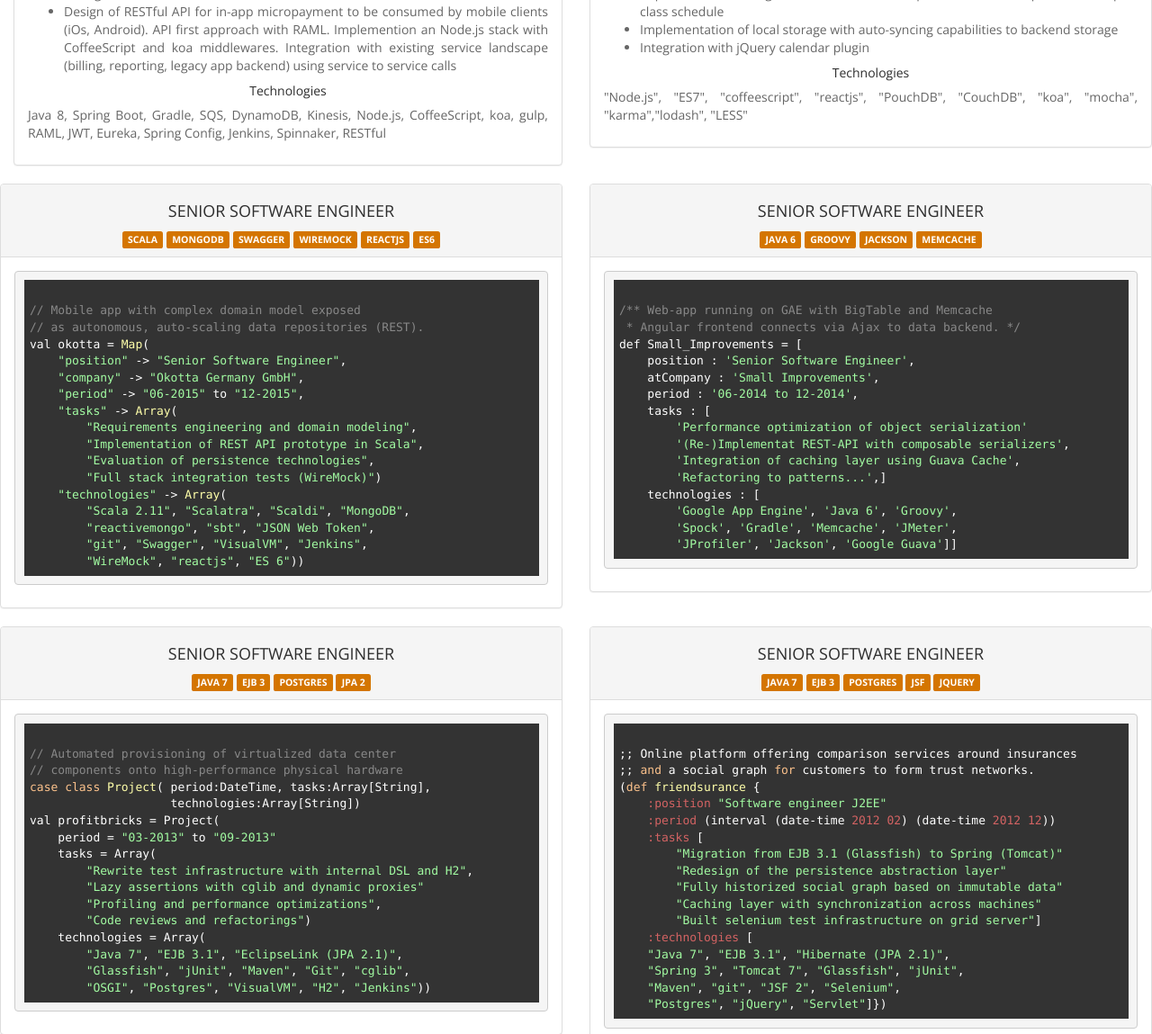
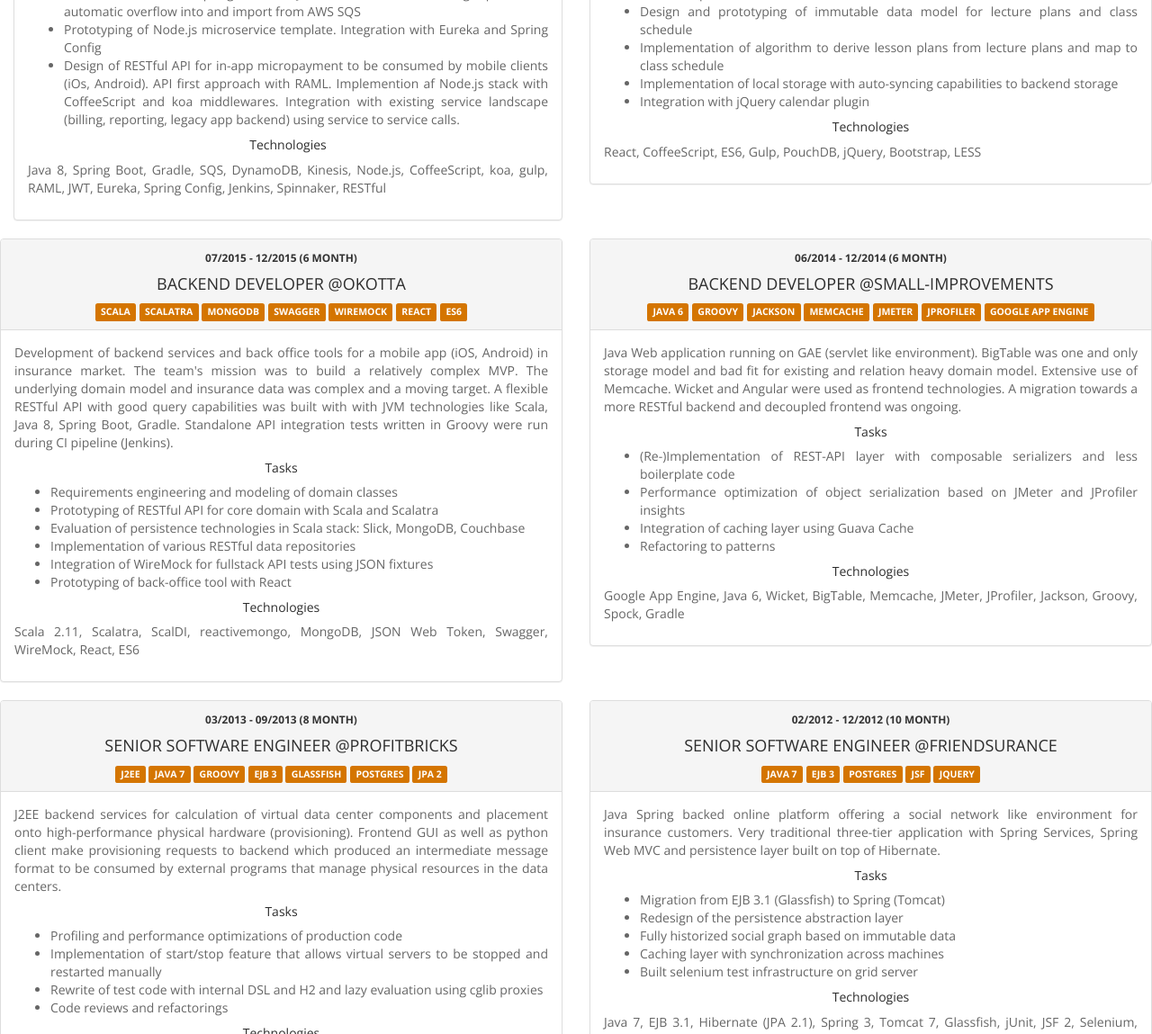
Before and after one commit to bennidi/resume, a website: page html/index.html in a window 1280 px wide. Shown: the part 1651-2800 px from the top of the page at 90% size. Drawn offline with nearby package versions, Linux system fonts and the light colour scheme.

Commit message:
Polished layout and text

```diff
--- a/html/index.html
+++ b/html/index.html
@@ -5,12 +5,9 @@
 
     <link rel="stylesheet" href="styles.bootswatch.css">
 
-    <link rel="stylesheet" href="hljs.agate.min.css">
     <link rel="stylesheet" href="main.css">
     <script src="https://ajax.googleapis.com/ajax/libs/jquery/1.12.4/jquery.min.js"></script>
-    <script src="hljs.min.js"></script>
     <script src="https://maxcdn.bootstrapcdn.com/bootstrap/3.3.7/js/bootstrap.min.js"></script>
-    <script>hljs.initHighlightingOnLoad();</script>
 </head>
 <body class="text-justify">
 
@@ -44,13 +41,12 @@
                                 [node.js, ES6, koa, CoffeeScript, react.js]. <br /> <br />
                                 <a href="https://eva.fing.edu.uy/pluginfile.php/119383/mod_label/intro/UnificationPowerOfModels.pdf" target="_blank"><h5 class="text-center">Everything is a model...</h5></a>
                                 I enjoy the creative task of deconstructing reality into appropriate models of objects, functions, data structures and information flows... and I love to write beautiful and efficient code.
-                                I learned that well-factored code and simple but solid solutions win over bleeding edge technology. The wheel is being reeinvented too many times for modern software development.
+                                I learned that well-factored code and simple but solid solutions often win over bleeding edge technology. And some technologies clearly win over others...
                             </div>
 
                             <div class="col-md-6">
 
-                                I also believe in the values of agile methodologies: open and honest communication, collective learning and team collaboration
-                                are as important as choosing the right technology stack.
+                                I also believe in the values of agile methodologies: open and honest communication, collective learning and team collaboration are as important as choosing the right technology stack.
 
                                 <h5 class="text-center">You can hire me to</h5>
                                 <ul>
@@ -65,6 +61,7 @@
                                     <li>have a an interesting technology stack</li>
                                     <li>solve social problems instead of consumer problems</li>
                                 </ul>
+                                <p>When I am not working on codebases, I go climbing, play the guitar, learn about bodywork, psychotherapy or permaculture.</p>
                                 <div class="list-group">
                                     <a href="#" class="list-group-item">
                                         <h4 class="list-group-item-heading">Contacts</h4>
@@ -286,7 +283,7 @@
     <div class="row">
         <div class="col-md-12">
             <hr />
-            <h2 class="text-center">Software projects (selection)</h2>
+            <h2 class="text-center">Software projects</h2>
             <hr />
         </div>
     </div>
@@ -296,13 +293,13 @@
             <div class="panel panel-default">
                 <div class="panel-heading text-center text-uppercase">
                   <small>12/2016 - 07/2017 (7 month)</small> <br />
-                    <h4>Freelance Backend Engineer @eDarling</h4>
+                    <h4>Fullstack Software Engineer @eDarling</h4>
                     <div class="label label-warning">Java 8</div>
                     <div class="label label-warning">Spring Boot</div>
                     <div class="label label-warning">Node.js</div>
                     <div class="label label-warning">CoffeeScript</div>
                     <div class="label label-warning">RAML</div>
-                    <div class="label label-warning">AWS</div>
+                    <div class="label label-warning">EC2</div>
                     <div class="label label-warning">SQS</div>
                     <div class="label label-warning">DynamoDB</div>
                 </div>
@@ -316,7 +313,7 @@
                     <ul>
                       <li>Development of RESTful API for sending push notifications to mobile clients. The service was built with Spring Boot and Java 8. Instance local message queue with automatic overflow into and import from AWS SQS</li>
                       <li>Prototyping of Node.js microservice template. Integration with Eureka and Spring Config</li>
-                      <li>Design of RESTful API for in-app micropayment to be consumed by mobile clients (iOs, Android). API first approach with RAML. Implemention an Node.js stack with CoffeeScript and koa middlewares. Integration with existing service landscape (billing, reporting, legacy app backend) using service to service calls</li>
+                      <li>Design of RESTful API for in-app micropayment to be consumed by mobile clients (iOs, Android). API first approach with RAML. Implemention af Node.js stack with CoffeeScript and koa middlewares. Integration with existing service landscape (billing, reporting, legacy app backend) using service to service calls.</li>
                   </ul>
                   <h5 class="mb-1 text-center">Technologies</h5>
                   <p class="mb-1">
@@ -333,9 +330,9 @@
             <div class="panel panel-default">
                 <div class="panel-heading text-center text-uppercase">
                     <small>05/2016 - 10/2016 (6 month)</small> <br />
-                    <h4>Freelance Frontend Engineer @mein-schulplan.de</h4>
+                    <h4>Frontend Developer @mein-schulplan</h4>
                     <div class="label label-warning">CoffeeScript</div>
-                    <div class="label label-warning">ES7</div>
+                    <div class="label label-warning">ES6</div>
                     <div class="label label-warning">React</div>
                     <div class="label label-warning">PouchDB</div>
                     <div class="label label-warning">koa</div>
@@ -358,8 +355,7 @@
                   </ul>
                   <h5 class="mb-1 text-center">Technologies</h5>
                   <p class="mb-1">
-                    "Node.js", "ES7", "coffeescript", "reactjs",
-                    "PouchDB", "CouchDB", "koa", "mocha", "karma","lodash", "LESS"
+                    React, CoffeeScript, ES6, Gulp, PouchDB, jQuery, Bootstrap, LESS
                   </ul>
                 </div>
             </div>
@@ -372,66 +368,68 @@
         <div class="col-md-6">
             <div class="panel panel-default">
                 <div class="panel-heading text-center text-uppercase">
-                    <h4>Senior Software Engineer</h4>
+                    <small>07/2015 - 12/2015 (6 month)</small> <br />
+                    <h4>Backend Developer @Okotta</h4>
                     <div class="label label-warning">Scala</div>
+                    <div class="label label-warning">Scalatra</div>
                     <div class="label label-warning">MongoDB</div>
                     <div class="label label-warning">Swagger</div>
                     <div class="label label-warning">WireMock</div>
-                    <div class="label label-warning">reactjs</div>
+                    <div class="label label-warning">React</div>
                     <div class="label label-warning">ES6</div>
                 </div>
                 <div class="panel-body">
-<pre><code class="scala">
-// Mobile app with complex domain model exposed
-// as autonomous, auto-scaling data repositories (REST).
-val okotta = Map(
-    "position" -> "Senior Software Engineer",
-    "company" -> "Okotta Germany GmbH",
-    "period" -> "06-2015" to "12-2015",
-    "tasks" -> Array(
-        "Requirements engineering and domain modeling",
-        "Implementation of REST API prototype in Scala",
-        "Evaluation of persistence technologies",
-        "Full stack integration tests (WireMock)")
-    "technologies" -> Array(
-        "Scala 2.11", "Scalatra", "Scaldi", "MongoDB",
-        "reactivemongo", "sbt", "JSON Web Token",
-        "git", "Swagger", "VisualVM", "Jenkins",
-        "WireMock", "reactjs", "ES 6"))
-</code></pre>
+                  <p class="mb-1">
+                    Development of backend services and back office tools for a mobile app (iOS, Android) in insurance market. The team's mission was to build a relatively complex MVP. The underlying domain model and insurance data was complex and a moving target. A flexible RESTful API with good query capabilities was built with with JVM technologies like Scala, Java 8, Spring Boot, Gradle. Standalone API integration tests written in Groovy were run during CI pipeline (Jenkins).
+                  </p>
+                  <h5 class="mb-1 text-center">Tasks</h5>
+                  <p class="mb-1">
+                    <ul>
+                      <li>Requirements engineering and modeling of domain classes</li>
+                      <li>Prototyping of RESTful API for core domain with Scala and Scalatra</li>
+                      <li>Evaluation of persistence technologies in Scala stack: Slick, MongoDB, Couchbase</li>
+                      <li>Implementation of various RESTful data repositories</li>
+                      <li>Integration of WireMock for fullstack API tests using JSON fixtures</li>
+                      <li>Prototyping of back-office tool with React</li>
+                  </ul>
+                  <h5 class="mb-1 text-center">Technologies</h5>
+                  <p class="mb-1">
+                    Scala 2.11, Scalatra, ScalDI, reactivemongo, MongoDB, JSON Web Token, Swagger, WireMock, React, ES6
+                  </ul>
                 </div>
+              </div>
             </div>
-        </div>
-
 
         <div class="col-md-6">
             <a href="#" name="proj_si"></a>
             <div class="panel panel-default">
                 <div class="panel-heading text-center text-uppercase">
-                    <h4>Senior Software Engineer</h4>
+                    <small>06/2014 - 12/2014 (6 month)</small> <br />
+                    <h4>Backend Developer @small-improvements</h4>
                     <div class="label label-warning">Java 6</div>
                     <div class="label label-warning">Groovy</div>
                     <div class="label label-warning">Jackson</div>
                     <div class="label label-warning">Memcache</div>
+                    <div class="label label-warning">JMeter</div>
+                    <div class="label label-warning">JProfiler</div>
+                    <div class="label label-warning">Google App Engine</div>
                 </div>
                 <div class="panel-body">
-<pre><code class="groovy">
-/** Web-app running on GAE with BigTable and Memcache
- * Angular frontend connects via Ajax to data backend. */
-def Small_Improvements = [
-    position : 'Senior Software Engineer',
-    atCompany : 'Small Improvements',
-    period : '06-2014 to 12-2014',
-    tasks : [
-        'Performance optimization of object serialization'
-        '(Re-)Implementat REST-API with composable serializers',
-        'Integration of caching layer using Guava Cache',
-        'Refactoring to patterns...',]
-    technologies : [
-        'Google App Engine', 'Java 6', 'Groovy',
-        'Spock', 'Gradle', 'Memcache', 'JMeter',
-        'JProfiler', 'Jackson', 'Google Guava']]
-</code></pre>
+                  <p class="mb-1">
+                    Java Web application running on GAE (servlet like environment). BigTable was one and only storage model and bad fit for existing and relation heavy domain model. Extensive use of Memcache. Wicket and Angular were used as frontend technologies. A migration towards a more RESTful backend and decoupled frontend was ongoing.
+                  </p>
+                  <h5 class="mb-1 text-center">Tasks</h5>
+                  <p class="mb-1">
+                    <ul>
+                      <li>(Re-)Implementation of REST-API layer with composable serializers and less boilerplate code</li>
+                      <li>Performance optimization of object serialization based on JMeter and JProfiler insights</li>
+                      <li>Integration of caching layer using Guava Cache</li>
+                      <li>Refactoring to patterns</li>
+                  </ul>
+                  <h5 class="mb-1 text-center">Technologies</h5>
+                  <p class="mb-1">
+                    Google App Engine, Java 6, Wicket, BigTable, Memcache, JMeter, JProfiler, Jackson, Groovy, Spock, Gradle
+                  </ul>
                 </div>
             </div>
         </div>
@@ -441,30 +439,32 @@
         <div class="col-md-6">
             <div class="panel panel-default">
                 <div class="panel-heading text-center text-uppercase">
-                    <h4>Senior Software engineer</h4>
+                    <small>03/2013 - 09/2013 (8 month)</small> <br />
+                    <h4>Senior Software engineer @profitbricks</h4>
+                    <div class="label label-warning">J2EE</div>
                     <div class="label label-warning">Java 7</div>
+                    <div class="label label-warning">Groovy</div>
                     <div class="label label-warning">EJB 3</div>
+                    <div class="label label-warning">Glassfish</div>
                     <div class="label label-warning">Postgres</div>
                     <div class="label label-warning">JPA 2</div>
                 </div>
                 <div class="panel-body">
-<pre><code class="scala">
-// Automated provisioning of virtualized data center
-// components onto high-performance physical hardware
-case class Project( period:DateTime, tasks:Array[String],
-                    technologies:Array[String])
-val profitbricks = Project(
-    period = "03-2013" to "09-2013"
-    tasks = Array(
-        "Rewrite test infrastructure with internal DSL and H2",
-        "Lazy assertions with cglib and dynamic proxies"
-        "Profiling and performance optimizations",
-        "Code reviews and refactorings")
-    technologies = Array(
-        "Java 7", "EJB 3.1", "EclipseLink (JPA 2.1)",
-        "Glassfish", "jUnit", "Maven", "Git", "cglib",
-        "OSGI", "Postgres", "VisualVM", "H2", "Jenkins"))
-</code></pre>
+                  <p class="mb-1">
+                    J2EE backend services for calculation of virtual data center components and placement onto high-performance physical hardware (provisioning). Frontend GUI as well as python client make provisioning requests to backend which produced an intermediate message format to be consumed by external programs that manage physical resources in the data centers.
+                  </p>
+                  <h5 class="mb-1 text-center">Tasks</h5>
+                  <p class="mb-1">
+                    <ul>
+                      <li>Profiling and performance optimizations of production code</li>
+                      <li>Implementation of start/stop feature that allows virtual servers to be stopped and restarted manually</li>
+                      <li>Rewrite of test code with internal DSL and H2 and lazy evaluation using cglib proxies</li>
+                      <li>Code reviews and refactorings</li>
+                  </ul>
+                  <h5 class="mb-1 text-center">Technologies</h5>
+                  <p class="mb-1">
+                    J2EE, Java 7, EJB 3.1, EclipseLink, JPA 2.1, Glassfish, jUnit, cglib, OSGI, Postgress, VisualVM, H2, Git, Maven, Jenkins
+                  </ul>
                 </div>
             </div>
         </div>
@@ -473,7 +473,8 @@
             <a href="#" name="proj_fs"></a>
             <div class="panel panel-default">
                 <div class="panel-heading text-center text-uppercase">
-                    <h4>Senior Software Engineer</h4>
+                    <small>02/2012 - 12/2012 (10 month)</small> <br />
+                    <h4>Senior Software Engineer @friendsurance</h4>
                     <div class="label label-warning">Java 7</div>
                     <div class="label label-warning">EJB 3</div>
                     <div class="label label-warning">Postgres</div>
@@ -481,28 +482,25 @@
                     <div class="label label-warning">jQuery</div>
                 </div>
                 <div class="panel-body">
-<pre><code class="clojure">
-;; Online platform offering comparison services around insurances
-;; and a social graph for customers to form trust networks.
-(def friendsurance {
-    :position "Software engineer J2EE"
-    :period (interval (date-time 2012 02) (date-time 2012 12))
-    :tasks [
-        "Migration from EJB 3.1 (Glassfish) to Spring (Tomcat)"
-        "Redesign of the persistence abstraction layer"
-        "Fully historized social graph based on immutable data"
-        "Caching layer with synchronization across machines"
-        "Built selenium test infrastructure on grid server"]
-    :technologies [
-    "Java 7", "EJB 3.1", "Hibernate (JPA 2.1)",
-    "Spring 3", "Tomcat 7", "Glassfish", "jUnit",
-    "Maven", "git", "JSF 2", "Selenium",
-    "Postgres", "jQuery", "Servlet"]})
-</code></pre>
+                  <p class="mb-1">
+                    Java Spring backed online platform offering a social network like environment for insurance customers. Very traditional three-tier application with Spring Services, Spring Web MVC and persistence layer built on top of Hibernate.
+                  </p>
+                  <h5 class="mb-1 text-center">Tasks</h5>
+                  <p class="mb-1">
+                    <ul>
+                      <li>Migration from EJB 3.1 (Glassfish) to Spring (Tomcat)</li>
+                      <li>Redesign of the persistence abstraction layer</li>
+                      <li>Fully historized social graph based on immutable data</li>
+                      <li>Caching layer with synchronization across machines</li>
+                      <li>Built selenium test infrastructure on grid server</li>
+                  </ul>
+                  <h5 class="mb-1 text-center">Technologies</h5>
+                  <p class="mb-1">
+                    Java 7, EJB 3.1, Hibernate (JPA 2.1), Spring 3, Tomcat 7, Glassfish, jUnit, JSF 2, Selenium, jQuery, Postgres, Servlet, Git, Maven
+                  </ul>
                 </div>
+              </div>
             </div>
-        </div>
-    </div>
 
     <div class="row">
         <div class="col-md-12">
@@ -517,8 +515,7 @@
         <div class="col-md-4" style="font-size:110%">
                 <h4 class="text-center">J2EE</h4>
                 <p>My professional programming education started with Java and J2EE. I worked on various enterprise web
-                application architectures - mostly three-tier designs,
-                with object relational mappers on top of relational data stores and some more or less common view technology.
+                application architectures - mostly three-tier designs, with object relational mappers on top of relational data stores and some more or less common view technology.
                 </p>
                 <p>
                 I implemented persistence layers on top of JPA and MongoDB, caching layers and a
```
Also changed, not shown: 2 other files.
